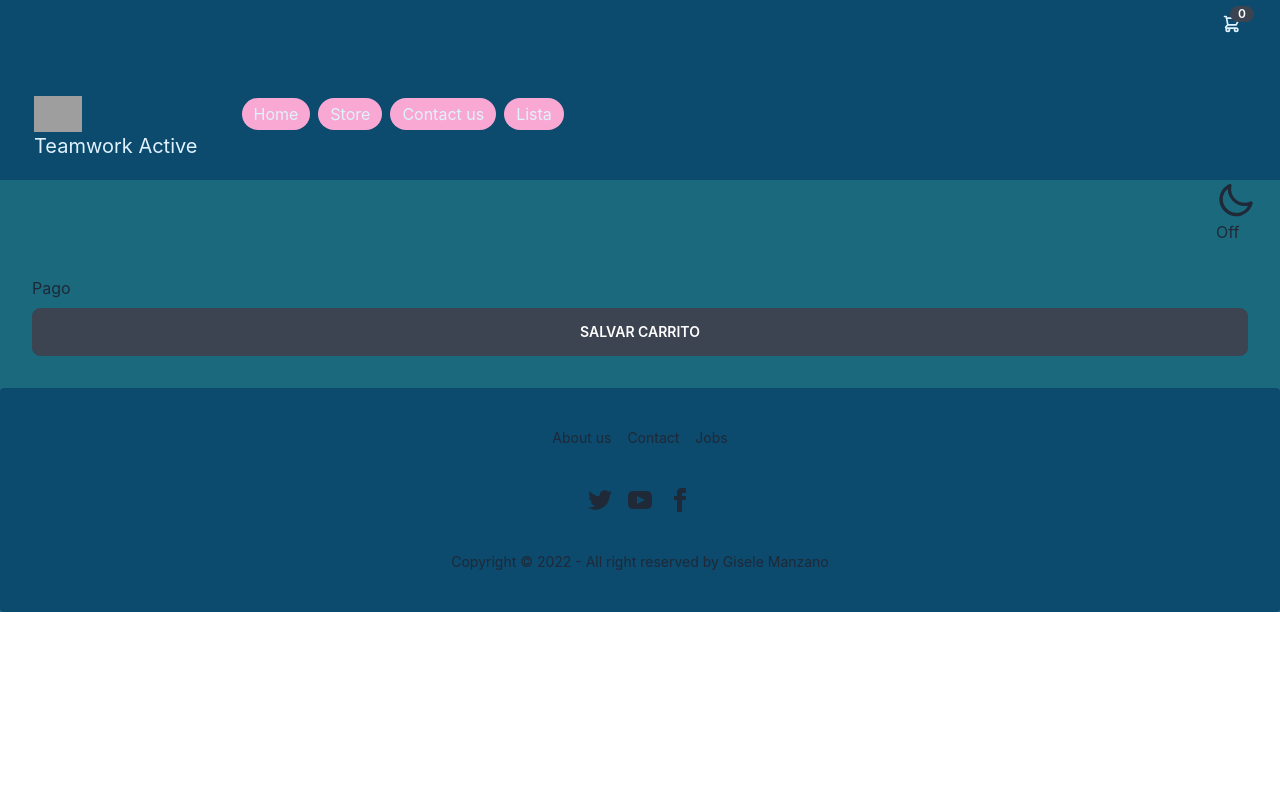
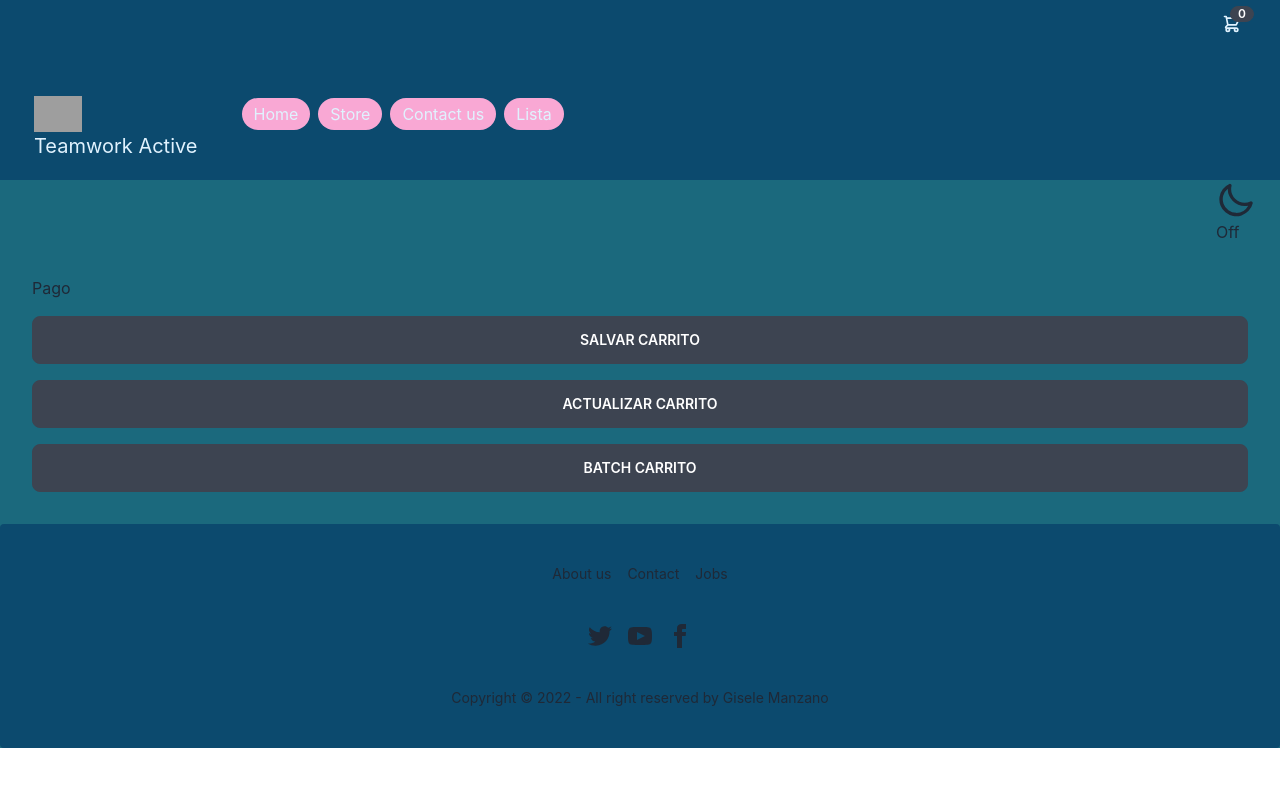
Before and after one commit to gi-manzano/manzano-teamkor.react, a React (Create React App) app: page /SavePago in a window 1280 px wide. Shown: the top 786 px of the page. Built offline with nearby package versions, Linux system fonts and the light colour scheme; no server answers; grey boxes are pictures that could not be loaded.

Commit message:
vconfiguración de variables de entorno

```diff
--- a/src/components/SavePago.js
+++ b/src/components/SavePago.js
@@ -1,4 +1,4 @@
-import {  addDoc, collection, getFirestore } from 'firebase/firestore';
+import {  addDoc, collection, doc , getFirestore, updateDoc, writeBatch } from 'firebase/firestore';
 
 import { useCartContext } from '../context/CartContext';
 
@@ -8,39 +8,62 @@ const SavePago = () => {
     const { cart, calcularTotal} = useCartContext ( );
 
 
-
     const saveCarritoHandler = () => {
-        const user = {
+      const user = {
         name: '',
         phone: '',
         email: ''
         }
-        const carrito = {
+      const carrito = {
         buyer: [user],
         cart: [...cart],
         items: cart.length,
         total: calcularTotal ()
         }
-        console.log (carrito);
+      console.log (carrito);
         saveToFirestore (carrito)
-
     }
 
-      const saveToFirestore = (carrito) => {
-        const db = getFirestore ()
-        const carritoCollection = collection ( db, 'carrito')
+    const saveToFirestore = async (carrito) => {
+      const db = getFirestore ()
+      const { id } = await addDoc (collection ( db, 'carrito') , carrito)
+      console.log(id);
+    }
 
-        addDoc (carritoCollection, carrito).then ((response ) => {
-           console.log (response.id);
-          })
+    const updateHandler = async ()   => {
+      const id = '5gB9zCizyyuobwyyMk7k'
+      const db = getFirestore ()
+      const docTo = doc (db, 'carrito', id)
+      try{
+        await updateDoc (docTo, {total: 100})
+        } catch (error){
+          console.log ('error en la matrix', error)
         }
+    }
 
+    const batchHandler = () => {
+      const db = getFirestore ()
+      const batch = writeBatch (db)
+
+      const doc1 = doc (db, 'carrito', '5gB9zCizyyuobwyyMk7k' )
+      batch.update (doc1, {total: 66});
+
+      const doc2 = doc (db, 'carrito', 'GPGVYuKHa5aMUsPEA5jJ' )
+      batch.update (doc2, {total: 80});
+
+      const doc3 = doc (db, 'carrito', 'IRBx6RLMjWiOEyHbtXvy' )
+      batch.delete (doc3);
+
+      batch.commit()
+    }
 
   return (
     <div className='card-body'> Pago
-    {/* {cart.map (carrito => <div key={carrito}> {carrito}</div> )} */}
+    {/* {carrito.map ()}  */}
 
-    <button onClick={saveCarritoHandler} className='btn'> salvar carrito</button>
+    <button onClick={saveCarritoHandler} className='btn mt-2'> Salvar carrito</button>
+    <button onClick={updateHandler} className='btn mt-2'> Actualizar carrito</button>
+    <button onClick={batchHandler} className='btn mt-2'> Batch carrito</button>
     </div>
   )
 
```
Also changed, not shown: 1 other file (tests, documents, lock files or other folders).
